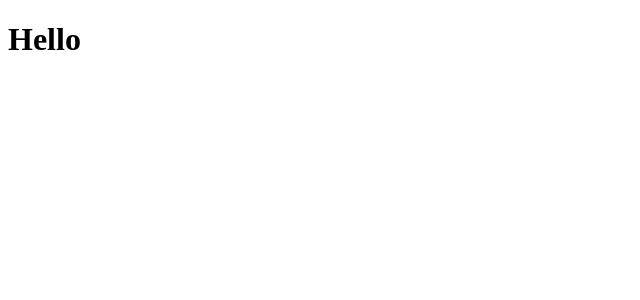
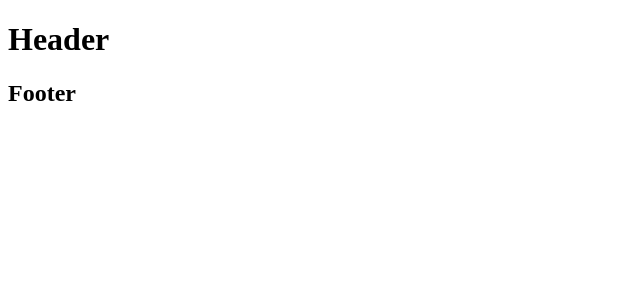
Before and after one commit to leeruma/react-first, a React (Create React App) app: page / in a window 1280 px wide. Shown: the top 300 px of the page, without its empty margins (0-640 px from the left). Built offline with nearby package versions, Linux system fonts and the light colour scheme.

Commit message:
컴포넌트 생성규칙

```diff
--- a/src/App.js
+++ b/src/App.jsx
@@ -1,5 +1,13 @@
+import Footer from './components/Footer';
+import Header from './components/Header';
+
 function App() {
-	return <h1>Hello</h1>;
+	return (
+		<>
+			<Header />
+			<Footer />
+		</>
+	);
 }
 
 export default App;
@@ -25,4 +33,12 @@
 
 	JSX
 	- 리엑트에 DOM을 효율적으로 생성하기 위한 HTML의 규칙성을 따라한 자바스크립트 DOM 제작 방식
+
+	컴포넌트 생성시 주의점
+	- 무조건 JSX를 리턴
+	- 함수 이름은 재문자로 시작
+	- export로 내보내야지 다른 컴포넌트에서 불러올 수 있음
+	- 하나의 컴포넌트 함수는 단일 JSX를 리턴 가능
+	- 복수개의 JSX를 리턴하고 싶을 때는 wrapping El로 묶어서 그룹화한 뒤 리턴
+	- 중첩된 Element노드를 생성하지 않고 복수개의 JSX를 리턴하고 싶을때는 <></> Fragment로 감싸줌
 */
--- /dev/null
+++ b/src/components/Footer.jsx
@@ -0,0 +1,9 @@
+function Footer() {
+	return (
+		<footer>
+			<h2>Footer</h2>
+		</footer>
+	);
+}
+
+export default Footer;
--- /dev/null
+++ b/src/components/Header.jsx
@@ -0,0 +1,9 @@
+function Header() {
+	return (
+		<header>
+			<h1>Header</h1>
+		</header>
+	);
+}
+
+export default Header;
```
